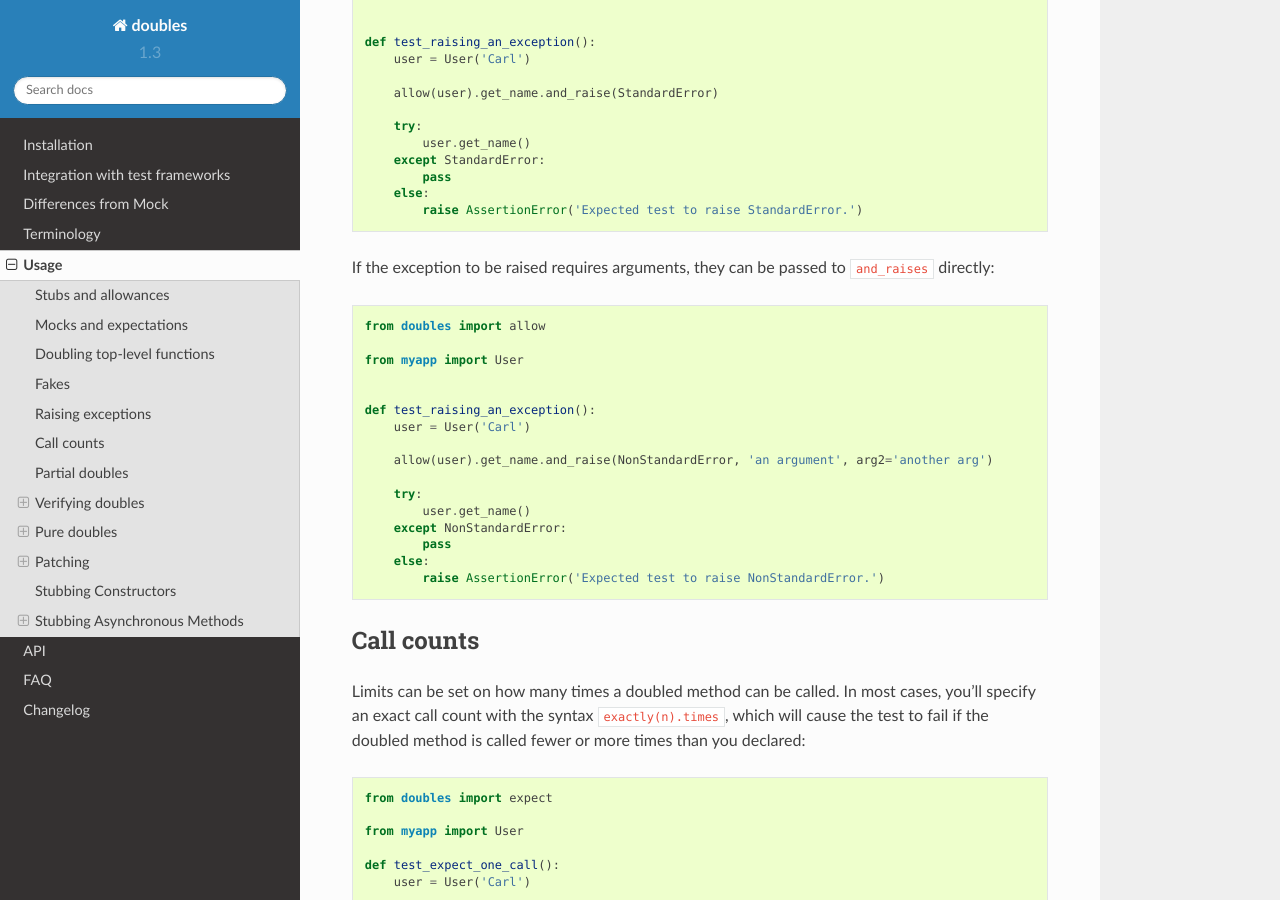
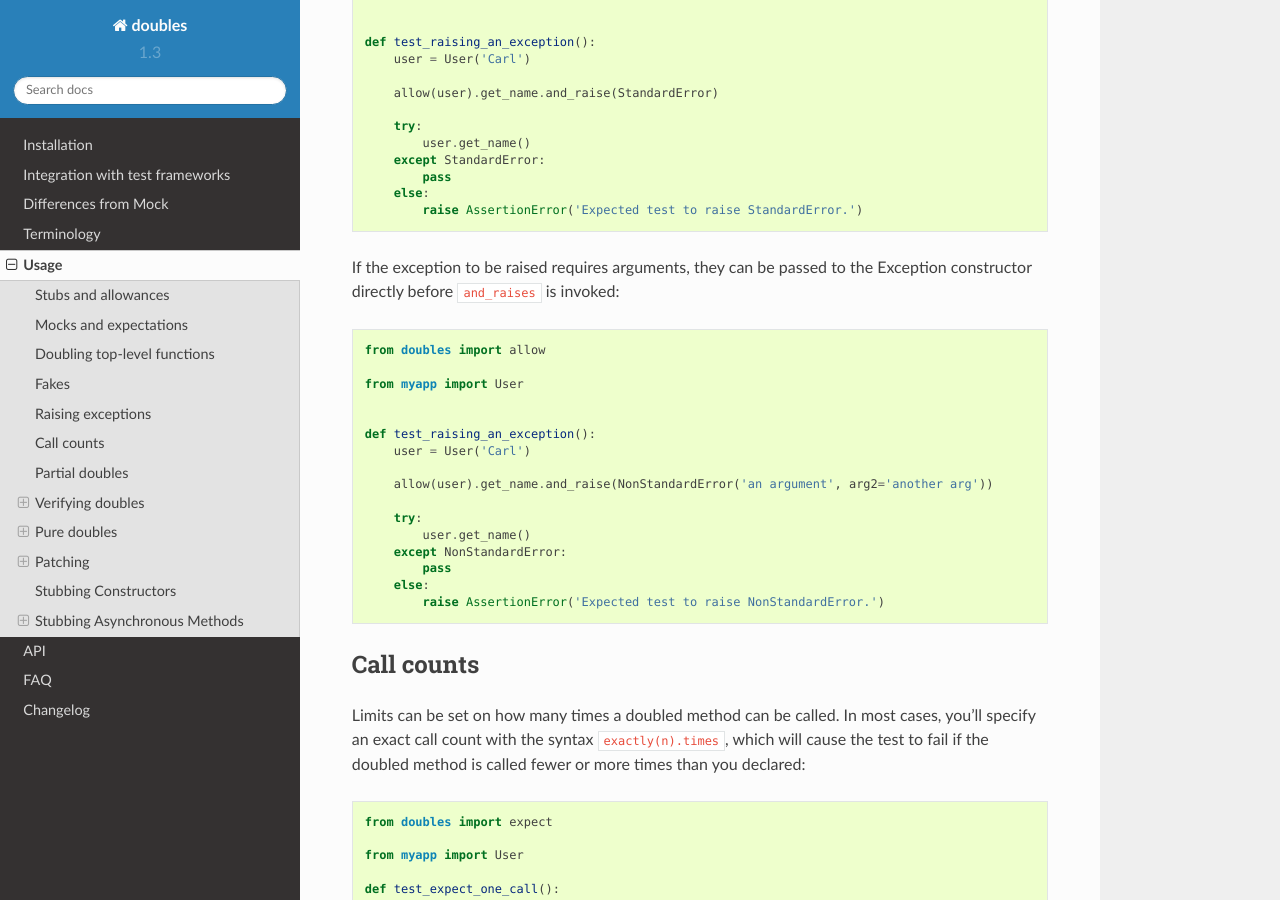
Before and after one commit to uber/doubles, a Sphinx documentation site: the page built from docs/source/usage.rst, in a window 1280 px wide and 900 px high, scrolled down 4570 px. Built offline with Sphinx 7.4.7 and the Read the Docs theme 2.0.0, drawn with Linux system fonts in a browser that asks for light colours.

Commit message:
Fix  usage with Exceptions requiring arguments (#128)
* Fix  usage with Exceptions requiring arguments

```diff
--- a/docs/source/usage.rst
+++ b/docs/source/usage.rst
@@ -193,7 +193,7 @@ Both stubs and mocks allow a method call to raise an exception instead of return
         else:
             raise AssertionError('Expected test to raise StandardError.')
 
-If the exception to be raised requires arguments, they can be passed to ``and_raises`` directly::
+If the exception to be raised requires arguments, they can be passed to the Exception constructor directly before ``and_raises`` is invoked::
 
     from doubles import allow
 
@@ -203,7 +203,7 @@ If the exception to be raised requires arguments, they can be passed to ``and_ra
     def test_raising_an_exception():
         user = User('Carl')
 
-        allow(user).get_name.and_raise(NonStandardError, 'an argument', arg2='another arg')
+        allow(user).get_name.and_raise(NonStandardError('an argument', arg2='another arg'))
 
         try:
             user.get_name()
```
Also changed, not shown: .travis.yml, 2 other files.
